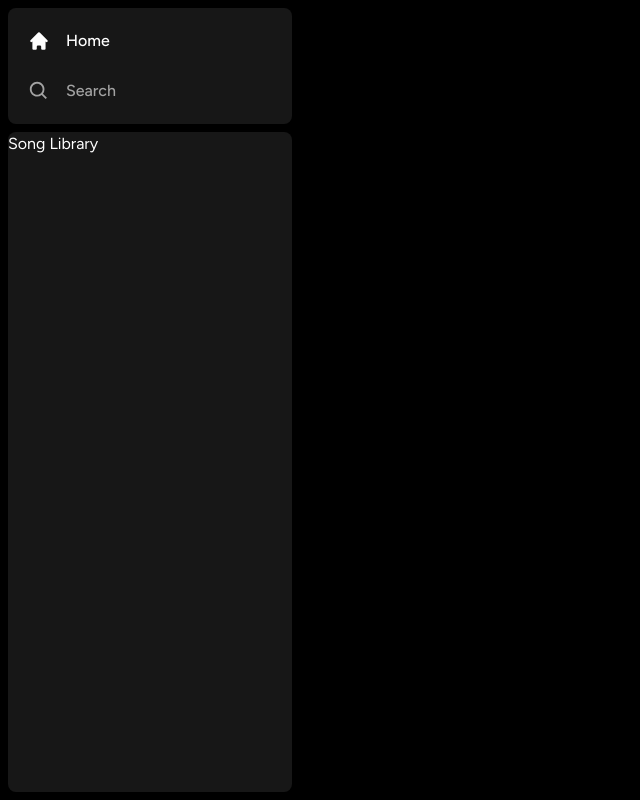
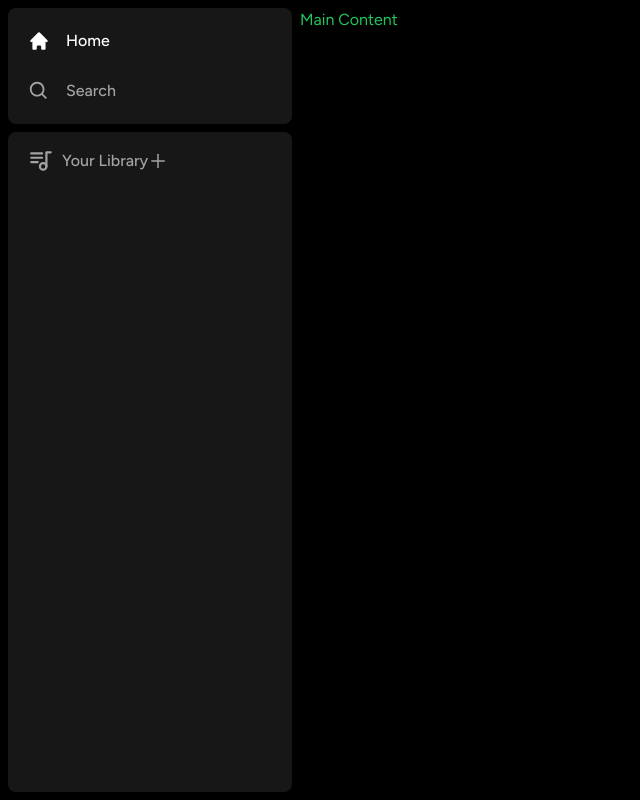
Before and after one commit to YatinG10/Spotify-Clone, a Next.js app: page / in a window 1280 px wide. Shown: the whole page, without its empty margins (0-640 px from the left). Built offline with nearby package versions, Linux system fonts and the light colour scheme.

Commit message:
Got a start to the library component

```diff
--- /dev/null
+++ b/components/Library.tsx
@@ -0,0 +1,35 @@
+"use client";
+
+import { TbPlaylist } from "react-icons/tb";
+import { AiOutlinePlus } from "react-icons/ai";
+
+const Library = () => {
+    const onClick = () => {
+        // Handle upload later
+    };
+    return (
+        <div className="flex flex-col">
+            <div className="
+                flex
+                items-center
+                justify between
+                px-5
+                pt-4
+            ">
+                <div className="inline-flex items-center gap-x-2">
+                    <TbPlaylist className="text-neutral-400" size={26}/>
+                    <p className="text-neutral-400 font-medium text-md">
+                        Your Library
+                    </p>
+                </div>
+                <AiOutlinePlus
+                    onClick={onClick}
+                    size={20}
+                    className="text-neutral-400 cursor-pointer hover:text-white transition"
+                />
+            </div>
+        </div>
+    );
+}
+
+export default Library;
--- a/components/Sidebar.tsx
+++ b/components/Sidebar.tsx
@@ -6,6 +6,7 @@
 import { BiSearch } from "react-icons/bi";
 import Box from "./Box";
 import SidebarItem from "./SidebarItem";
+import Library from "./Library";
 
 interface SidebarProps {
     children: React.ReactNode;
@@ -62,9 +63,12 @@
                     </div>
                 </Box>
                 <Box className="overflow-y-auto h-full">
-                    Song Library
+                    <Library />
                 </Box>
             </div>
+            <main className="h-full flex-1 overflow-y-auto py-2">
+                {children}
+            </main>
         </div>
     );
 }
```
